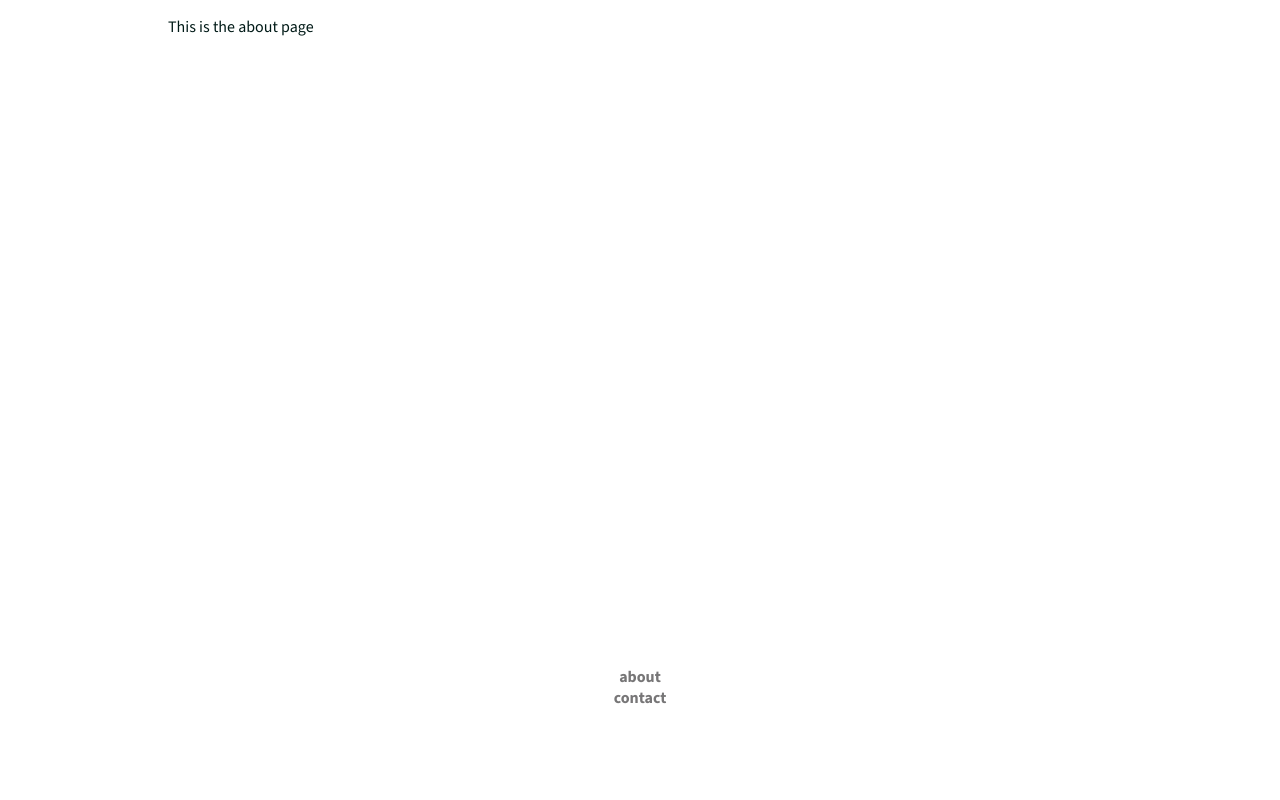
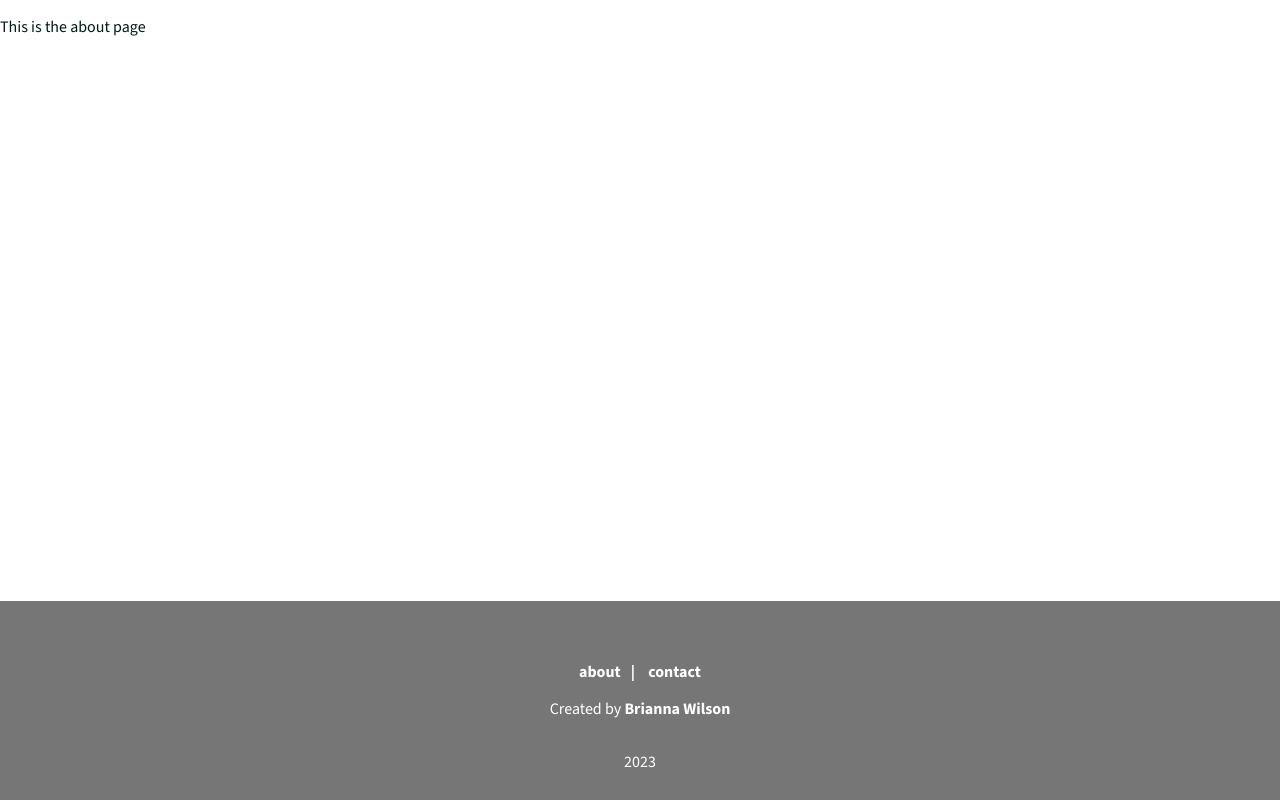
Before and after one commit to bronna/inclusion, a SvelteKit app: page /about in a window 1280 px wide. Built offline with nearby package versions, Linux system fonts and the light colour scheme.

Commit message:
text and layout edits

```diff
--- a/src/components/Footer.svelte
+++ b/src/components/Footer.svelte
@@ -1,6 +1,11 @@
 <footer>
-    <a href="/about">about</a>
-    <a href="/contact">contact</a>
+  <div class="footer-links">
+    <a href="/about" class="footer-link">about</a>
+    <a href="/contact" class="footer-link">contact</a>
+  </div>
+
+    <p>Created by <a href="https://bronna.github.io/" target="_blank">Brianna Wilson</a></p>
+    <p>2023</p>
 </footer>
 
 <style>
@@ -9,14 +14,23 @@
     flex-direction: column;
     justify-content: center;
     align-items: center;
-    padding: 12px;
-    margin: 3rem 0 5rem 0;
+    background-color: var(--dark-gray);
+    color: white;
   }
 
   footer a {
     font-weight: bold;
+    color: white;
   }
 
+  .footer-links {
+    padding-top: 3rem;
+  }
+
+  .footer-link:not(:last-child)::after {
+    content: "|";
+    margin: 0 10px;  /* Adjust the space before and after the pipe as needed */
+}
   @media (min-width: 480px) {
     footer {
       padding: 12px 0;
--- a/src/data/processData.js
+++ b/src/data/processData.js
@@ -99,7 +99,9 @@ export const getData = () => {
     let thirdQuartile = minWeightedInclusion + (range * 0.75);
 
     data.forEach(district => {
-        if (district.properties.weighted_inclusion < firstQuartile) {
+        if(!district.properties.weighted_inclusion) {
+            district.properties.quartile = null;
+        } else if (district.properties.weighted_inclusion < firstQuartile) {
             district.properties.quartile = 1;
         } else if (district.properties.weighted_inclusion < secondQuartile) {
             district.properties.quartile = 2;
--- a/src/routes/+layout.svelte
+++ b/src/routes/+layout.svelte
@@ -25,9 +25,9 @@
     flex: 1;
     display: flex;
     flex-direction: column;
-    padding: 1rem 2.5rem;
+    padding-top: 1rem;
     width: 100%;
-    max-width: 64rem;
+    /* max-width: 64rem; */
     margin: 0 auto;
     box-sizing: border-box;
   }
```
Also changed, not shown: src/components/StateMap.svelte (+9 -0 lines), src/routes/+page.svelte (+59 -42 lines).
